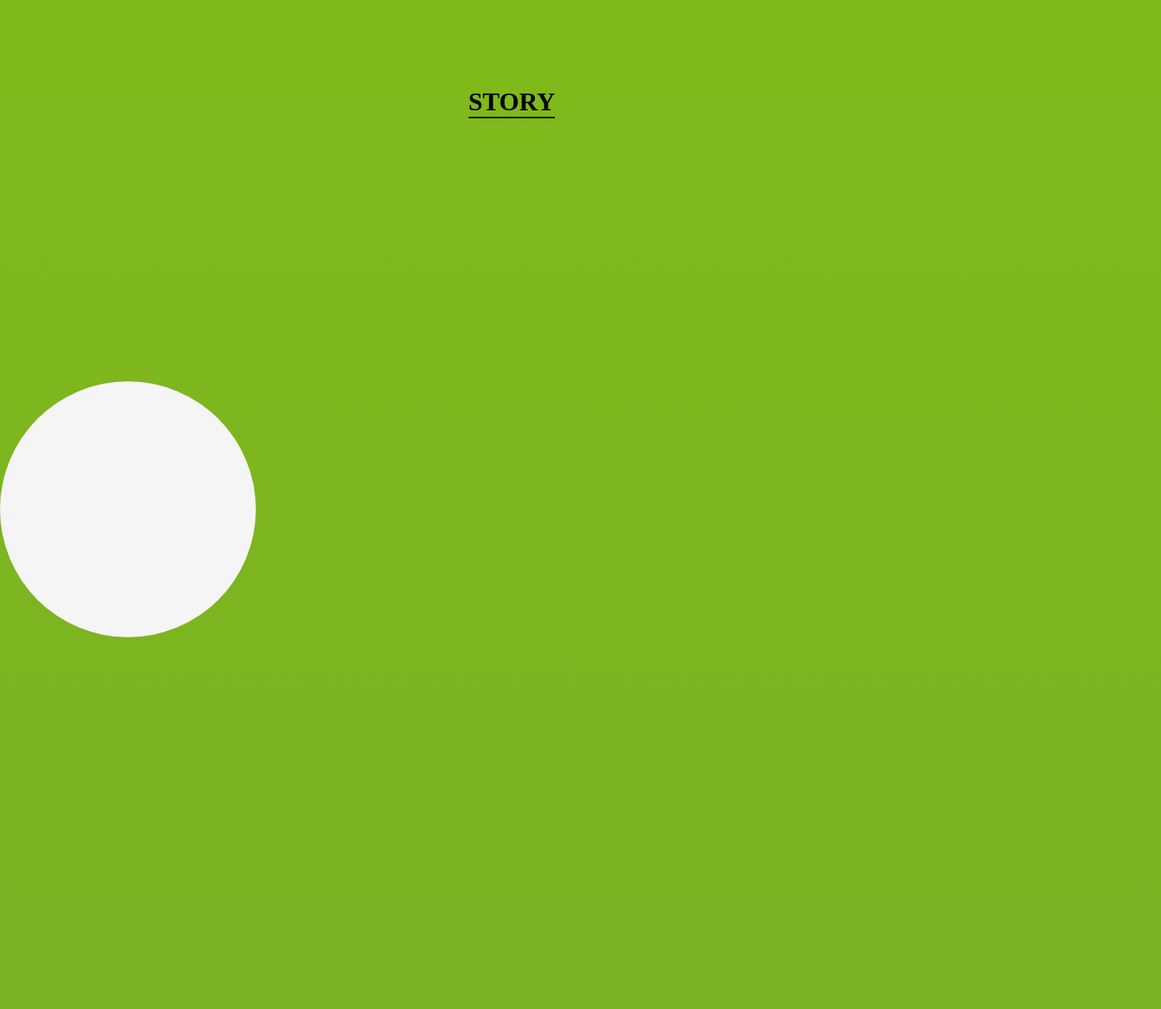
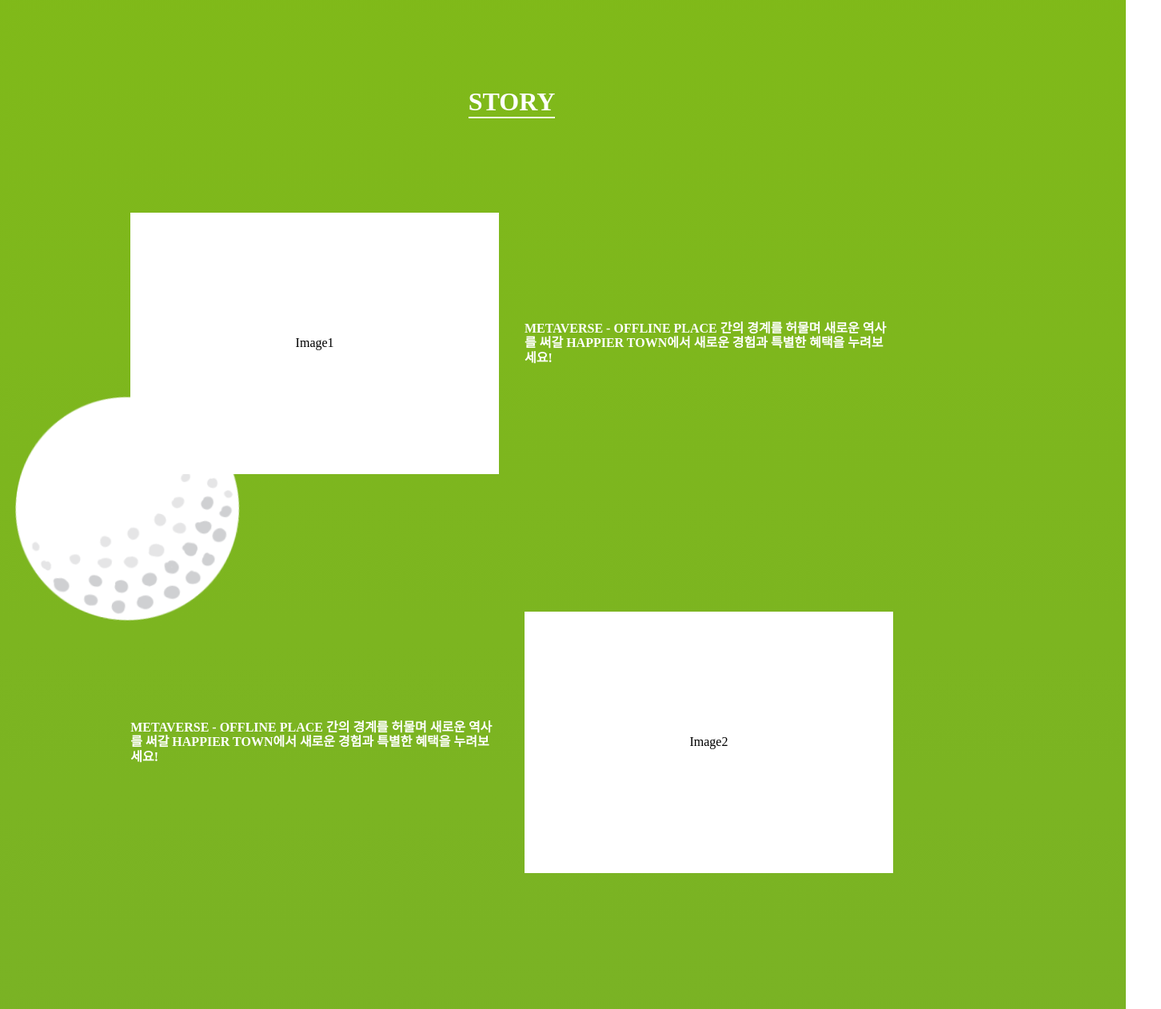
Before and after one commit to kw22228/NFT-FrontEnd, a React (Create React App) app in the folder frontend/: page / in a window 1280 px wide. Shown: the part 2323-3585 px from the top of the page at 80% size, 1452 px wide, since content can reach past the window. Built offline with nearby package versions, Linux system fonts and the light colour scheme.

Commit message:
update story component

```diff
--- a/frontend/src/components/Main/Story/Story.style.ts
+++ b/frontend/src/components/Main/Story/Story.style.ts
@@ -12,10 +12,11 @@
 `;
 
 export const Title = styled.h1`
-    color: black;
+    color: ${props => props.theme.body};
+    font-weight: 800;
     text-transform: uppercase;
     margin: 2rem auto;
-    border-bottom: 2px solid black;
+    border-bottom: 2px solid ${props => props.theme.body};
     width: fit-content;
 `;
 
@@ -39,7 +40,7 @@
 export const ImgBox = styled.div`
     width: 45%;
     height: 70%;
-    background-color: #d9d9d9;
+    background-color: ${props => props.theme.body};
 
     display: flex;
     justify-content: center;
@@ -49,15 +50,15 @@
 export const TextBox = styled.div`
     width: 45%;
     height: 40%;
-    background-color: #d9d9d9;
-
+    color: ${props => props.theme.body};
+    font-weight: 800;
     display: flex;
     justify-content: center;
     align-items: center;
 `;
 
-export const Ball = styled.div`
-    background-color: #f5f5f5;
+export const Ball = styled.div<{ bg: string }>`
+    /* background-color: #f5f5f5; */
 
     padding: 10rem;
     border-radius: 50%;
@@ -67,4 +68,8 @@
     left: 0%;
 
     z-index: -1;
+
+    background-image: url(${props => props.bg});
+    background-repeat: no-repeat;
+    background-size: cover;
 `;
--- a/frontend/src/components/Main/Story/Story.tsx
+++ b/frontend/src/components/Main/Story/Story.tsx
@@ -1,7 +1,10 @@
 import gsap from 'gsap/all';
 import ScrollTrigger from 'gsap/ScrollTrigger';
 import React, { useLayoutEffect, useRef } from 'react';
+import { Ball } from '../Main.style';
 import * as s from './Story.style';
+
+import golfBall from '../../../assets/images/ball.svg';
 
 interface IStoryBoard {
     img: string;
@@ -27,45 +30,65 @@
         }
     };
 
-    gsap.registerPlugin(ScrollTrigger);
+    // gsap.registerPlugin(ScrollTrigger);
 
-    useLayoutEffect(() => {
-        const tl = gsap.timeline();
-        ref.current.forEach((el, index) => {
-            const dir = el.attributes[0].value;
+    // useLayoutEffect(() => {
+    //     const tl = gsap.timeline();
+    //     ref.current.forEach((el, index) => {
+    //         const dir = el.attributes[0].value;
 
-            tl.fromTo(
-                el,
-                {
-                    x: dir === 'row' ? -300 : 300,
-                    opacity: 0,
-                },
-                {
-                    x: 0,
-                    opacity: 1,
+    //         tl.fromTo(
+    //             el,
+    //             {
+    //                 x: dir === 'row' ? -300 : 300,
+    //                 opacity: 0,
+    //             },
+    //             {
+    //                 x: 0,
+    //                 opacity: 1,
 
-                    scrollTrigger: {
-                        trigger: el,
-                        start: 'top-=200 center',
-                        end: 'bottom-=200 center',
-                        scrub: true,
-                    },
-                }
-            );
-        });
+    //                 scrollTrigger: {
+    //                     trigger: el,
+    //                     start: 'top-=200 center',
+    //                     end: 'bottom-=200 center',
+    //                     scrub: true,
+    //                 },
+    //             }
+    //         );
+    //     });
 
-        return () => {
-            tl.kill();
-        };
-    }, []);
+    //     return () => {
+    //         tl.kill();
+    //     };
+    // }, []);
+
     return (
         <s.Section>
             <s.Title>STORY</s.Title>
-            <StoryBoard img="Image1" text="Text1" addToRefs={addToRefs} />
-            <StoryBoard img="Image2" text="Text3" direction="reverse" addToRefs={addToRefs} />
-            <StoryBoard img="Image3" text="Text3" addToRefs={addToRefs} />
+            <StoryBoard
+                img="Image1"
+                text="METAVERSE - OFFLINE PLACE 간의 경계를 허물며
+새로운 역사를 써갈 HAPPIER TOWN에서
+새로운 경험과 특별한 혜택을 누려보세요!"
+                addToRefs={addToRefs}
+            />
+            <StoryBoard
+                img="Image2"
+                text="METAVERSE - OFFLINE PLACE 간의 경계를 허물며
+새로운 역사를 써갈 HAPPIER TOWN에서
+새로운 경험과 특별한 혜택을 누려보세요!"
+                direction="reverse"
+                addToRefs={addToRefs}
+            />
+            <StoryBoard
+                img="Image3"
+                text="METAVERSE - OFFLINE PLACE 간의 경계를 허물며
+새로운 역사를 써갈 HAPPIER TOWN에서
+새로운 경험과 특별한 혜택을 누려보세요!"
+                addToRefs={addToRefs}
+            />
 
-            <s.Ball />
+            <s.Ball bg={golfBall} />
         </s.Section>
     );
 };
```
